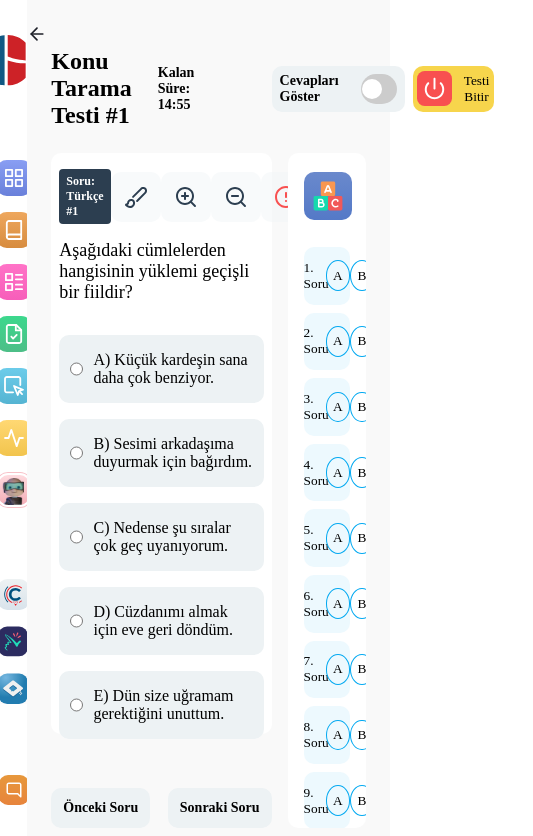
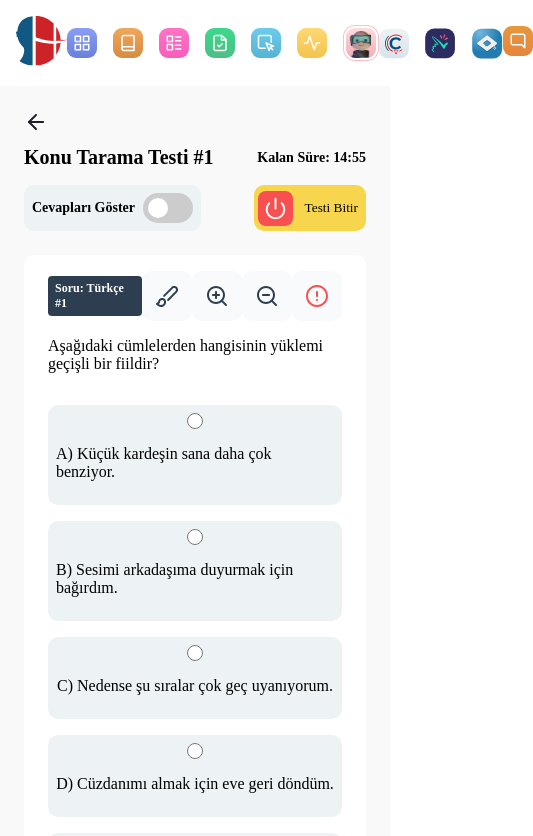
Before and after one commit to Mgokayay/exam-automation, a React (Create React App) app: page /exam in a window 390 px wide. Shown: the top 836 px of the page, 533 px wide, since content can reach past the window. Built offline with nearby package versions, Linux system fonts and the light colour scheme.

Commit message:
Responsive design completed

```diff
--- a/src/pages/Home.tsx
+++ b/src/pages/Home.tsx
@@ -1,10 +1,23 @@
-import React from "react";
+import { useNavigate } from "react-router-dom";
+import "../styles/home.scss";
 
 const Home = () => {
+  const navigate = useNavigate();
+
+  const handleStartTest = () => {
+    navigate("/exam");
+  };
+
   return (
-    <div>
-      merhaba
-      <button>teste git</button>
+    <div className="home-container">
+      <h1>Hoşgeldiniz!</h1>
+      <p>
+        Test otomasyonu uygulamasına hoş geldiniz. Hazır olduğunuzda testi
+        başlatabilirsiniz.
+      </p>
+      <button onClick={handleStartTest} className="start-test-btn">
+        Testi Başlat
+      </button>
     </div>
   );
 };
--- a/src/styles/exam.scss
+++ b/src/styles/exam.scss
@@ -18,9 +18,14 @@
       display: flex;
       flex-direction: column;
 
-      img {
+      .navigate-img {
         width: 20px;
         height: 20px;
+        padding: 0 1.5rem 1rem;
+
+        &:hover {
+          cursor: pointer;
+        }
       }
 
       .menu-options {
@@ -96,7 +101,7 @@
             border-radius: 10px;
             border: none;
             background-color: #f7d54c;
-            padding: 0.3rem;
+            padding: 0.3rem 0.5rem 0.3rem 0.3rem;
             gap: 0.7rem;
             font-family: Manrope;
 
@@ -117,7 +122,7 @@
       display: flex;
       justify-content: space-around;
       margin: 1.5rem;
-      gap: 1rem;
+      gap: 1.5rem;
       height: 80vh;
 
       .questionSection {
@@ -151,3 +156,63 @@
     }
   }
 }
+
+.exam-main {
+  @media (max-width: 1024px) {
+    .sidebar {
+      width: 10%;
+    }
+
+    .exam {
+      width: 90%;
+
+      .menu {
+        .menu-options {
+          flex-direction: column;
+          gap: 1rem;
+
+          .leftMenu {
+            width: 100%;
+            font-size: 20px;
+          }
+
+          .rightMenu {
+            width: 100%;
+          }
+        }
+      }
+
+      .question {
+        flex-direction: column;
+        height: auto;
+
+        .questionSection {
+          width: 100%;
+        }
+
+        .questionSelect {
+          width: 100%;
+        }
+      }
+    }
+  }
+
+  @media (max-width: 768px) {
+    flex-direction: column;
+
+    .sidebar {
+      width: 100%;
+      height: auto;
+    }
+
+    .exam {
+      width: 100%;
+
+      .menu-options {
+        .leftMenu {
+          font-size: 18px;
+        }
+      }
+    }
+  }
+}
--- /dev/null
+++ b/src/styles/home.scss
@@ -0,0 +1,50 @@
+.home-container {
+  display: flex;
+  flex-direction: column;
+  align-items: center;
+  justify-content: center;
+  height: 100vh;
+  text-align: center;
+  background-color: #f0f4f8;
+
+  h1 {
+    font-size: 36px;
+    margin-bottom: 10px;
+  }
+
+  p {
+    font-size: 18px;
+    margin-bottom: 20px;
+    max-width: 600px;
+  }
+
+  .start-test-btn {
+    padding: 10px 20px;
+    font-size: 16px;
+    background-color: #4caf50;
+    color: white;
+    border: none;
+    border-radius: 5px;
+    cursor: pointer;
+    transition: background-color 0.3s ease;
+
+    &:hover {
+      background-color: #45a049;
+    }
+  }
+
+  @media (max-width: 768px) {
+    h1 {
+      font-size: 28px;
+    }
+
+    p {
+      font-size: 16px;
+    }
+
+    .start-test-btn {
+      font-size: 14px;
+      padding: 8px 16px;
+    }
+  }
+}
--- a/src/styles/question.scss
+++ b/src/styles/question.scss
@@ -1,7 +1,7 @@
 .question-main {
   background-color: white;
   border-radius: 10px;
-  padding: 1rem 0.5rem;
+  padding: 1rem 1.5rem;
   height: 65vh;
 
   .header {
@@ -87,3 +87,25 @@
     }
   }
 }
+
+.question-main {
+  @media (max-width: 768px) {
+    height: auto;
+
+    .questions {
+      font-size: 16px;
+
+      label {
+        flex-direction: column;
+        padding: 0.5rem;
+
+        button {
+          position: relative;
+          width: 100%;
+          margin-top: 0.5rem;
+          justify-content: center;
+        }
+      }
+    }
+  }
+}
--- a/src/styles/questionSelect.scss
+++ b/src/styles/questionSelect.scss
@@ -10,6 +10,22 @@
     align-items: center;
     column-gap: 1rem;
     padding-bottom: 1rem;
+
+    img {
+      width: 40px;
+      height: 40px;
+    }
+
+    div {
+      p:first-child {
+        font-weight: bold;
+        font-size: 18px;
+      }
+
+      p:last-child {
+        color: #555;
+      }
+    }
   }
 
   .questions {
@@ -19,12 +35,29 @@
     border: none;
     width: 100%;
     margin: 0.5rem 0;
-    padding: 0.8rem 0;
+    padding: 0.8rem;
     border-radius: 10px;
+    transition: background-color 0.3s ease;
+    cursor: pointer;
+
+    &:hover {
+      background-color: #d0ebff;
+    }
+
+    &.active {
+      background-color: #b3d7ff; // Seçili soru için daha koyu renk
+    }
 
     .questionOrder {
       width: 20%;
       font-family: Manrope;
+      font-size: 16px;
+      font-weight: bold;
+
+      @media (max-width: 768px) {
+        width: 30%;
+        font-size: 14px;
+      }
     }
 
     .options {
@@ -33,17 +66,117 @@
       justify-content: space-between;
       margin: 0 0.8rem;
 
-      .option.selected {
-        background-color: #03a9f1;
-        color: white;
+      @media (max-width: 768px) {
+        width: 70%;
       }
 
       .option {
         border: 1px solid #03a9f1;
-        border-radius: 100%;
+        border-radius: 50%;
         width: 1rem;
+        height: 1rem;
         padding: 0.4rem;
         font-family: Manrope;
+        display: flex;
+        align-items: center;
+        justify-content: center;
+        transition: background-color 0.3s ease, color 0.3s ease;
+
+        p {
+          margin: 0;
+          font-size: 12px;
+        }
+
+        &.selected {
+          background-color: #03a9f1;
+          color: white;
+          border: none;
+        }
+      }
+    }
+  }
+
+  @media (max-width: 768px) {
+    padding: 0.5rem;
+
+    .header {
+      flex-direction: column;
+      align-items: flex-start;
+
+      img {
+        width: 30px;
+        height: 30px;
+      }
+
+      div {
+        p:first-child {
+          font-size: 16px;
+        }
+
+        p:last-child {
+          font-size: 14px;
+        }
+      }
+    }
+
+    .questions {
+      padding: 0.6rem;
+
+      .questionOrder {
+        font-size: 14px;
+      }
+
+      .options {
+        margin: 0 0.5rem;
+
+        .option {
+          width: 0.8rem;
+          height: 0.8rem;
+
+          p {
+            font-size: 10px;
+          }
+        }
+      }
+    }
+  }
+
+  @media (max-width: 480px) {
+    .header {
+      img {
+        width: 25px;
+        height: 25px;
+      }
+
+      div {
+        p:first-child {
+          font-size: 14px;
+        }
+
+        p:last-child {
+          font-size: 12px;
+        }
+      }
+    }
+
+    .questions {
+      padding: 0.4rem;
+
+      .questionOrder {
+        font-size: 12px;
+      }
+
+      .options {
+        margin: 0 0.3rem;
+
+        .option {
+          width: 0.6rem;
+          height: 0.6rem;
+
+          p {
+            font-size: 8px;
+          }
+        }
       }
     }
   }
--- a/src/styles/sidebar.scss
+++ b/src/styles/sidebar.scss
@@ -17,3 +17,16 @@
   flex-direction: column;
   gap: 1rem;
 }
+
+.sidebar-main {
+  @media (max-width: 768px) {
+    flex-direction: row;
+    height: auto;
+    padding: 1rem;
+
+    .group1,
+    .group2 {
+      flex-direction: row;
+    }
+  }
+}
```
